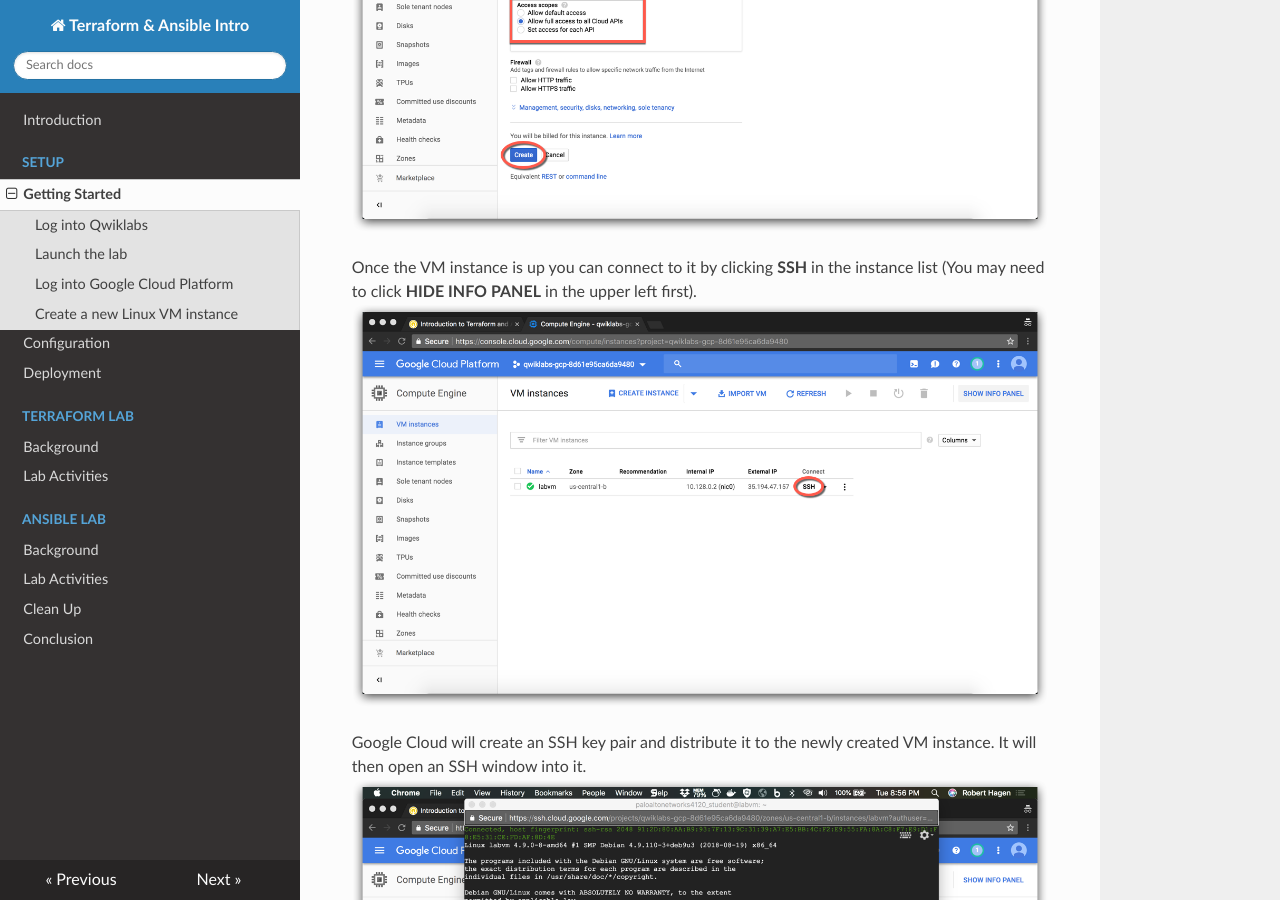
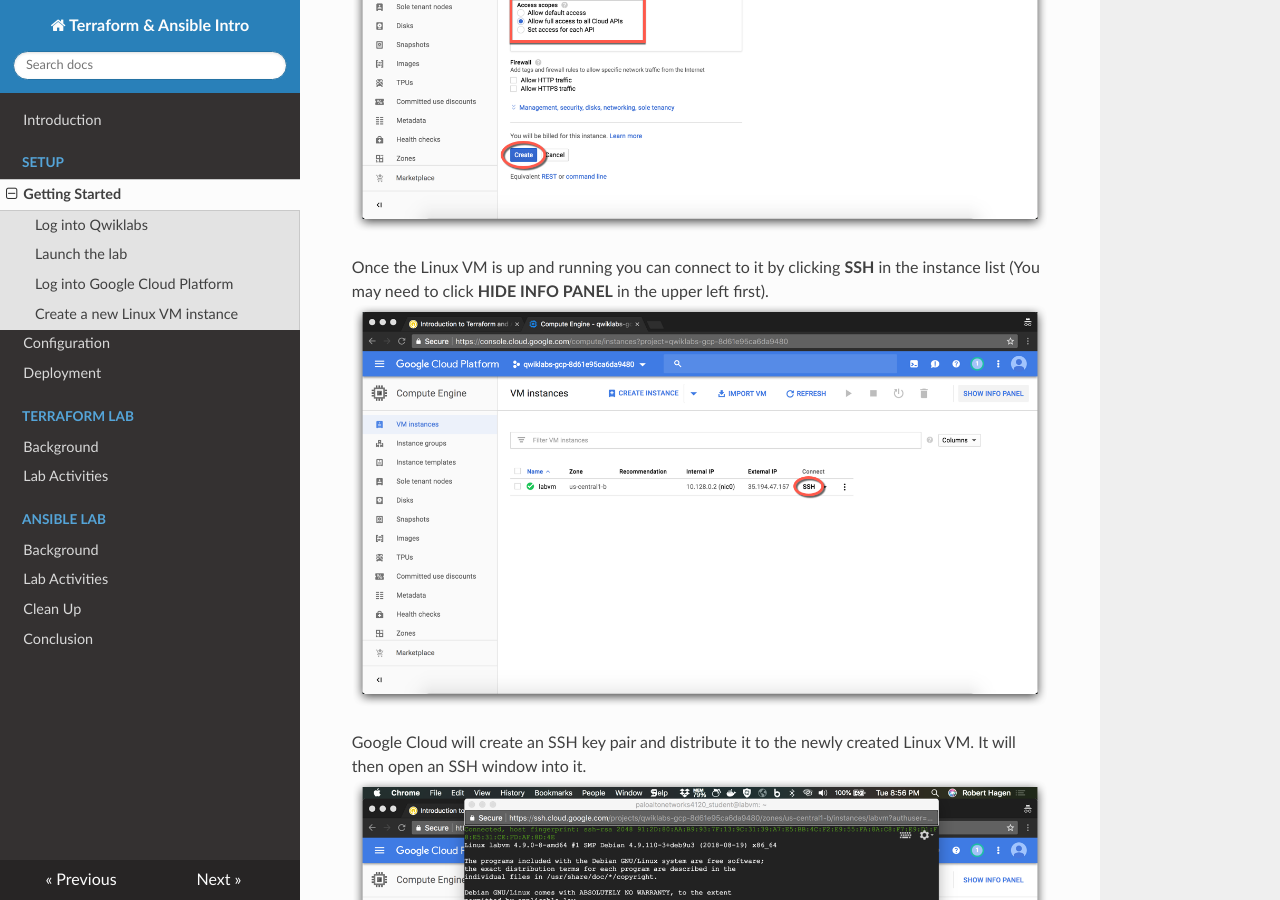
Before and after one commit to PaloAltoNetworks/terraform-ansible-intro, an MkDocs documentation site: the page built from docs/getting-started.md, in a window 1280 px wide and 900 px high, scrolled down 8133 px. Built offline with MkDocs 1.6.1, drawn with Linux system fonts in a browser that asks for light colours; nearby versions of some CDN libraries; old or Windows-style settings are respelled for this version of MkDocs.

Commit message:
Update to getting started doc

```diff
--- a/docs/getting-started.md
+++ b/docs/getting-started.md
@@ -71,10 +71,10 @@
 Scroll down to the **Access scopes** section and select **Allow full access to all Cloud APIs**.  Then click **Create** to launch the VM instance.
 ![Launch VM](img/launch-vm.png)
 
-Once the VM instance is up you can connect to it by clicking **SSH** in the instance list (You may need to click **HIDE INFO PANEL** in the upper left first).
+Once the Linux VM is up and running you can connect to it by clicking **SSH** in the instance list (You may need to click **HIDE INFO PANEL** in the upper left first).
 ![SSH VM](img/ssh-vm.png)
 
-Google Cloud will create an SSH key pair and distribute it to the newly created VM instance. It will then open an SSH window into it.
+Google Cloud will create an SSH key pair and distribute it to the newly created Linux VM. It will then open an SSH window into it.
 ![Ready to config](img/vm-ready.png)
 
 You are now ready to proceed with the lab configuration!
```
